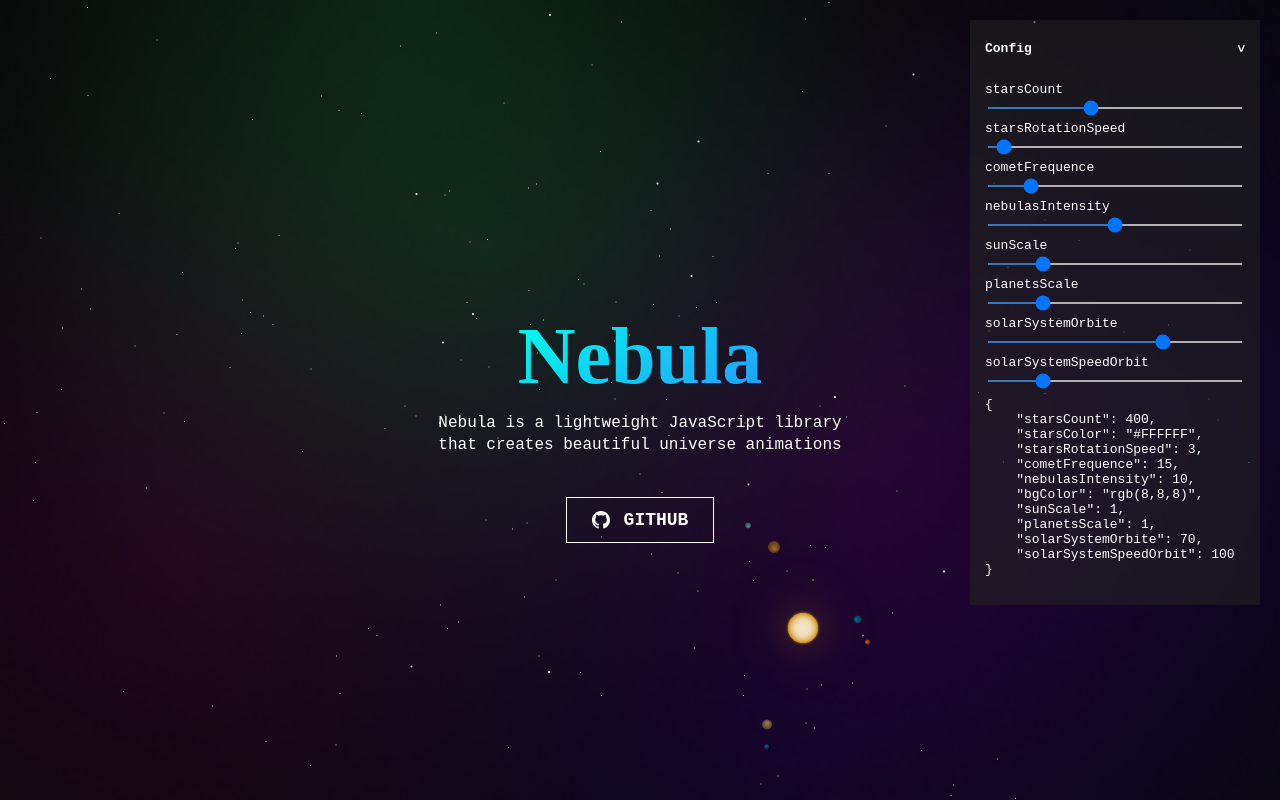
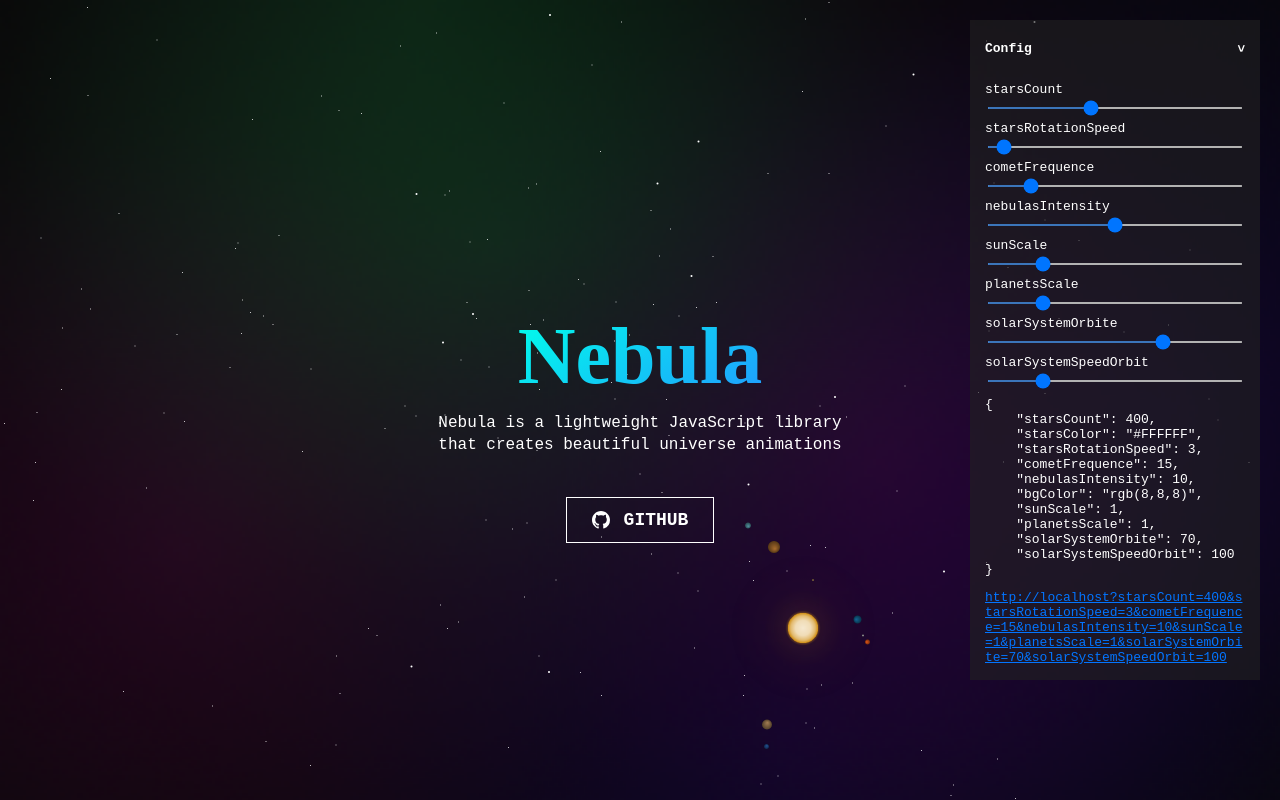
Before and after one commit to flodlc/nebula, a React (Vite) app: page / in a window 1280 px wide. Built offline with nearby package versions, Linux system fonts and the light colour scheme; a web font is replaced by a local one.

Commit message:
in demo, share the config with a link

```diff
--- a/src/playground/ConfigDashboard/ConfigDashboard.tsx
+++ b/src/playground/ConfigDashboard/ConfigDashboard.tsx
@@ -25,6 +25,9 @@
       </div>
     );
   }
+
+  const configUrl = getUrl(config);
+
   return (
     <div className="config_dashboard">
       <Header collapsed={collapsed} setCollapsed={setCollapsed} />
@@ -53,6 +56,23 @@
         </div>
       ))}
       <pre ref={inputRef}>{JSON.stringify(fillConfig(config), null, 4)}</pre>
+      <a
+        target="_blank"
+        href={configUrl}
+        style={{ wordBreak: "break-all", color: "#0375ff" }}
+      >
+        {configUrl}
+      </a>
     </div>
   );
 };
+
+const getUrl = (config: Partial<SystemConfig>) => {
+  const keepedConfig = Object.fromEntries(
+    DASHBOAD_CONFIG.filter((item) => config[item.key]).map((item) => [
+      item.key,
+      config[item.key]?.toString() as string,
+    ])
+  );
+  return location.origin + "?" + new URLSearchParams(keepedConfig).toString();
+};
--- a/src/playground/playground.tsx
+++ b/src/playground/playground.tsx
@@ -1,12 +1,14 @@
-import React, { useState } from "react";
+import React, { useImperativeHandle, useState } from "react";
 import { ReactNebula } from "src/View/ReactNebula";
 import { SystemConfig } from "src/types";
 import { ConfigDashboard } from "src/playground/ConfigDashboard/ConfigDashboard";
 import { fillConfig } from "src/DEFAULT_CONFIG";
 
 export const Playground = () => {
+  const search = new URLSearchParams(location.search);
   const [config, setConfig] = useState<SystemConfig>({
     solarSystemOrbite: 70,
+    ...Object.fromEntries(search.entries()),
   });
 
   return (
```
